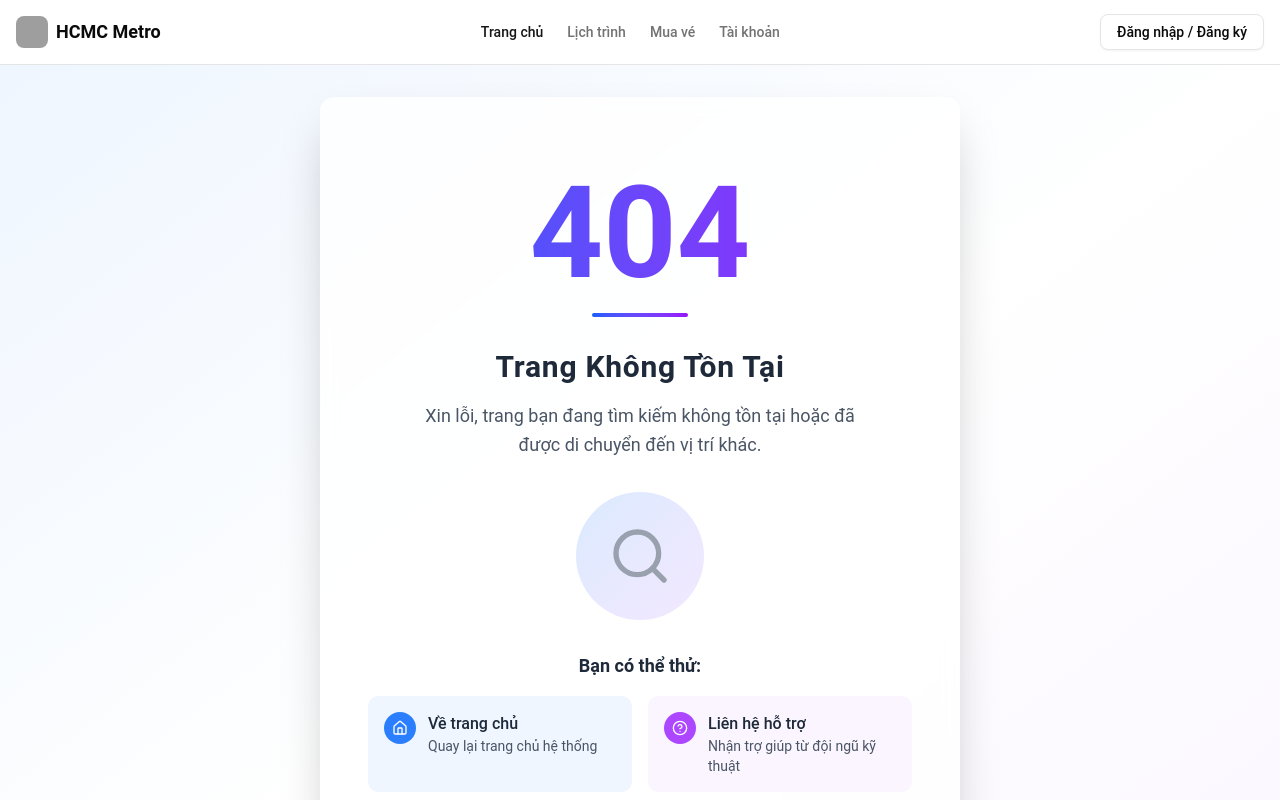
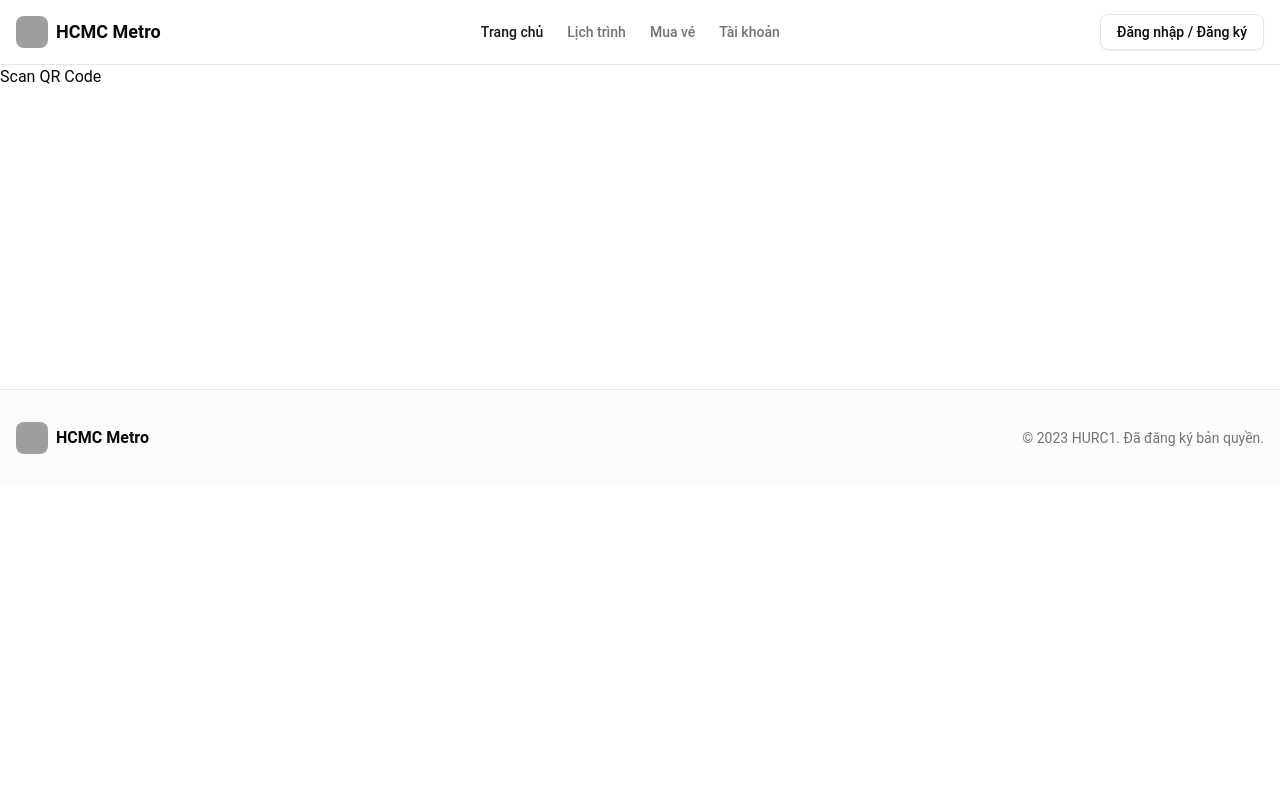
Before and after one commit to viethoang1520/sdn-ui, a React (Vite) app: page /station-scanner in a window 1280 px wide. Shown: the top 800 px of the page. Built offline with nearby package versions, Linux system fonts and the light colour scheme; no server answers; grey boxes are pictures that could not be loaded.

Commit message:
feat: generate qr code for view ticket

```diff
--- a/package.json
+++ b/package.json
@@ -33,12 +33,14 @@
     "class-variance-authority": "^0.7.1",
     "clsx": "^2.1.1",
     "framer-motion": "^12.18.1",
+    "html5-qrcode": "^2.3.8",
     "lucide-react": "^0.518.0",
     "next-themes": "^0.4.6",
     "radio-group": "^0.0.2",
     "react": "^19.1.0",
     "react-chartjs-2": "^5.3.0",
     "react-dom": "^19.1.0",
+    "react-qr-code": "^2.0.18",
     "react-router-dom": "^7.6.2",
     "recharts": "^3.0.2",
     "sonner": "^2.0.5",
--- a/src/App.tsx
+++ b/src/App.tsx
@@ -15,6 +15,7 @@ import TicketPurchaseSystem from "./pages/TicketPurchaseSystem/TicketPurchaseSys
 import TrainSchedule from "./pages/TrainSchedule/TrainSchedule"
 import UserDashboard from "./pages/UserDashboard/UserDashboard"
 import { useUserStore } from "./store/userStore"
+import StationScanner from "./pages/StationScanner"
 
 function App() {
   const fetchUser = useUserStore((state) => state.fetchUser)
@@ -27,6 +28,7 @@ function App() {
   }, [])
 
   return (
+    <>
       <MainLayout>
         <Toaster richColors position="top-center" />
         <Routes>
@@ -43,9 +45,11 @@ function App() {
           <Route path="/payment/success" element={<SuccessPayment />} />
           <Route path="/payment/cancel" element={<ErrorPayment />} />
           <Route path="/403" element={<ForbiddenPage />} />
+          <Route path="/station-scanner" element={<StationScanner />} />
           <Route path="*" element={<NotFoundPage />} />
         </Routes>
       </MainLayout>
+    </>
   )
 }
 
--- /dev/null
+++ b/src/pages/StationScanner.tsx
@@ -0,0 +1,14 @@
+// import React, { useEffect } from 'react'
+// import { Html5Qrcode } from 'html5-qrcode';
+
+export default function StationScanner() {
+
+     return (
+          <div>
+               <div>
+                    <h2>Scan QR Code</h2>
+                    <div id="qr-reader" style={{ width: "300px", height: "300px" }}></div>
+               </div>
+          </div>
+     )
+}
--- a/src/pages/UserDashboard/components/QRCodeDialog.tsx
+++ b/src/pages/UserDashboard/components/QRCodeDialog.tsx
@@ -1,7 +1,8 @@
-import React from "react";
-import { Dialog, DialogContent, DialogHeader, DialogTitle, DialogDescription, DialogFooter } from "@/components/ui/dialog";
-import { Button } from "@/components/ui/button";
-import { AlertCircle } from "lucide-react";
+import React from "react"
+import { Dialog, DialogContent, DialogHeader, DialogTitle, DialogDescription, DialogFooter } from "@/components/ui/dialog"
+import { Button } from "@/components/ui/button"
+import { AlertCircle } from "lucide-react"
+import QRCode from "react-qr-code"
 
 interface TicketItem {
   id: string;
@@ -28,7 +29,7 @@ const QRCodeDialog: React.FC<QRCodeDialogProps> = ({ open, ticket, onClose }) =>
       {ticket && (
         <div className="flex flex-col items-center space-y-4">
           <div className="bg-white p-4 rounded-lg border">
-            <img src={ticket.qrCode} alt="QR Code" className="w-64 h-64" />
+            <QRCode value={ticket?.id} size={256} />
           </div>
           <div className="text-center space-y-1">
             <p className="font-medium">{ticket.type} - {ticket.id}</p>
--- a/vite.config.ts
+++ b/vite.config.ts
@@ -10,4 +10,7 @@ export default defineConfig({
       "@": path.resolve(__dirname, "./src"),
     },
   },
+  optimizeDeps: {
+    include: ['qrcode.react'],
+  }
 })
```
Also changed, not shown: 1 other file (tests, documents, lock files or other folders). Lines whose indentation alone changed are shown as unchanged.
